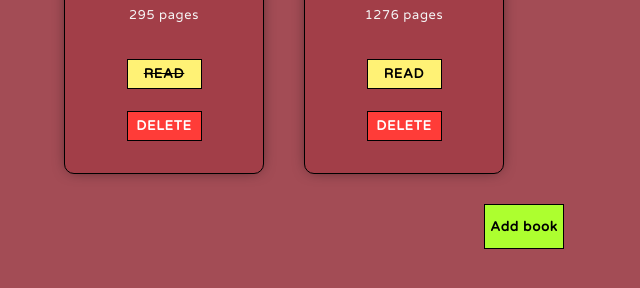
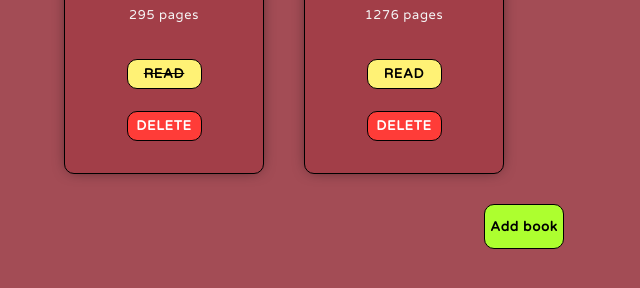
Before and after one commit to AlmirBunjaku/LibraryJS, a plain HTML site: page index.html in a window 1280 px wide. Shown: the part 244-532 px from the top of the page, 116-756 px from the left. Drawn offline with Linux system fonts and the light colour scheme.

Commit message:
Add border radius to all buttons; fix pages input color

```diff
--- a/style.css
+++ b/style.css
@@ -69,6 +69,7 @@ header {
     height: 30px;
     color: white;
     border: 1px solid black;
+    border-radius: 10px;
     outline: none;
 }
 
@@ -86,6 +87,7 @@ header {
     color: black;
     outline: none;
     border: 1px solid black;
+    border-radius: 10px;
     font-weight: bold;
 }
 
@@ -108,6 +110,7 @@ header {
 }
 
 #addBookForm input {
+    color: black;
     margin-bottom: 10px;
     padding-left: 10px;
     padding-right: 10px;
```
